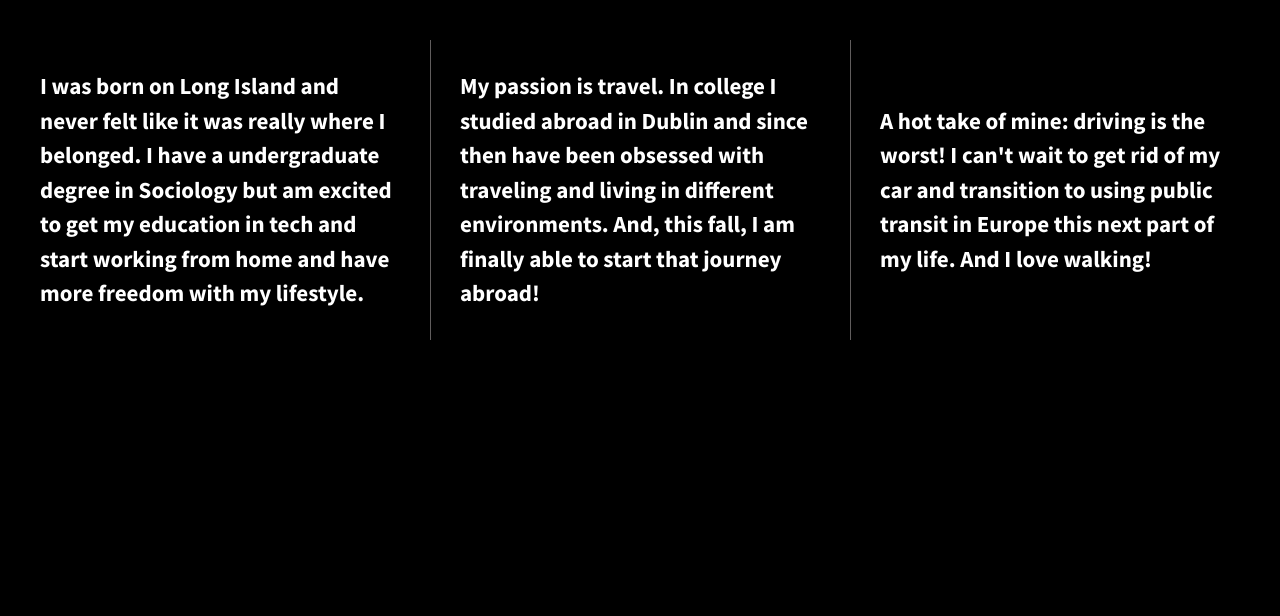
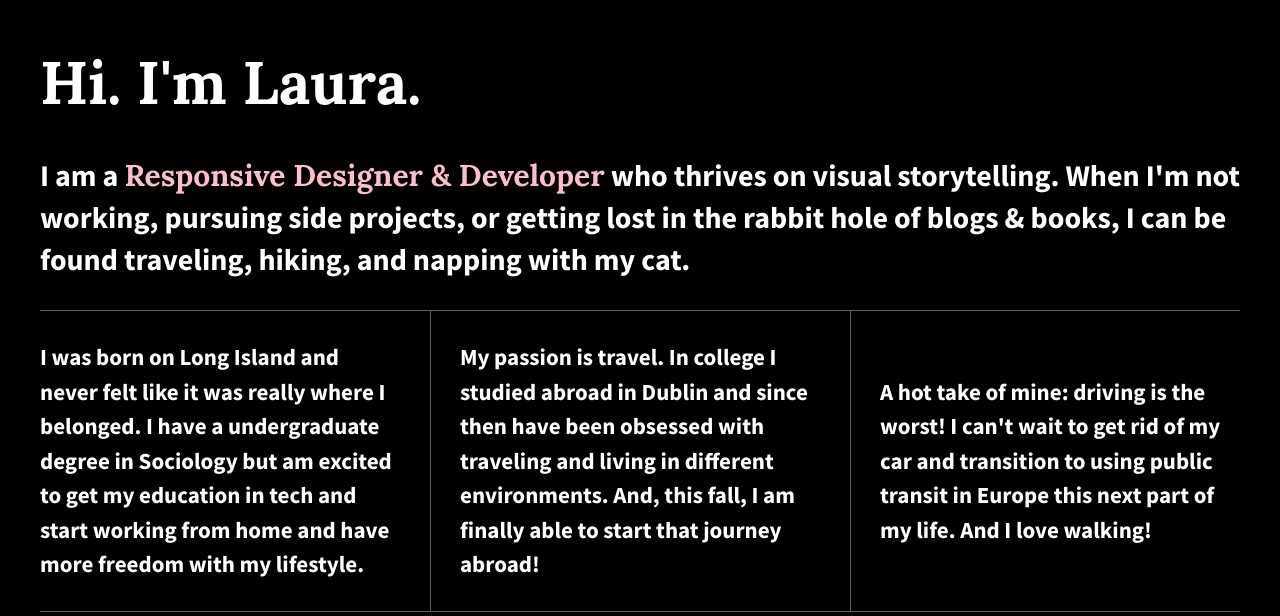
Before and after one commit to Laura-H89/divs-flexbox, a plain HTML site: page index.html in a window 1280 px wide. Drawn offline with nearby package versions, Linux system fonts and the light colour scheme.

Commit message:
Updated commit

```diff
--- a/css/main.css
+++ b/css/main.css
@@ -108,12 +108,32 @@ body {
   height: 100%;
 }
 
+header {
+    color: white;
+    font-weight: 700;
+    font-size: 3em;
+    font-family: 'Lora', serif;
+}
+
+p {
+    color: white;
+    font-weight: 700;
+    font-size: 1.5em;
+}
+
+span {
+    font-family: 'Lora', serif;
+    font-weight: 700;
+    color: pink;
+}
+
 .wrapper {
   /*add display:flex and set justify-content to space-between*/
   font-weight: 700;
   display: flex;
   justify-content: space-between;
   align-items: center;
+  border-top: rgb(96, 93, 93) 1px solid;
 }
 
 .div-1, .div-2, .div-3 {
@@ -133,7 +153,9 @@ body {
     padding-right: 30px;
 }
 
-
+footer {
+    border-top: rgb(96, 93, 93) 1px solid;
+}
 
 
 /* ==========================================================================
--- a/index.html
+++ b/index.html
@@ -20,6 +20,13 @@
         <!--[if lt IE 8]>
             <p class="browserupgrade">You are using an <strong>outdated</strong> browser. Please <a href="http://browsehappy.com/">upgrade your browser</a> to improve your experience.</p>
         <![endif]-->
+        <header>
+            Hi. I'm Laura.
+        </header>
+
+        <p>
+            I am a <span>Responsive Designer & Developer</span> who thrives on visual storytelling. When I'm not working, pursuing side projects, or getting lost in the rabbit hole of blogs & books, I can be found traveling, hiking, and napping with my cat.
+        </p>
 
         <section class="wrapper">
             <div class="div-1">
@@ -32,6 +39,8 @@
                 A hot take of mine: driving is the worst! I can't wait to get rid of my car and transition to using public transit in Europe this next part of my life. And I love walking!
             </div>
         </section>
+
+        <footer></footer>
 
         <script src="https://ajax.googleapis.com/ajax/libs/jquery/1.11.3/jquery.min.js"></script>
         <script>window.jQuery || document.write('<script src="js/vendor/jquery-1.11.3.min.js"><\/script>')</script>
```
